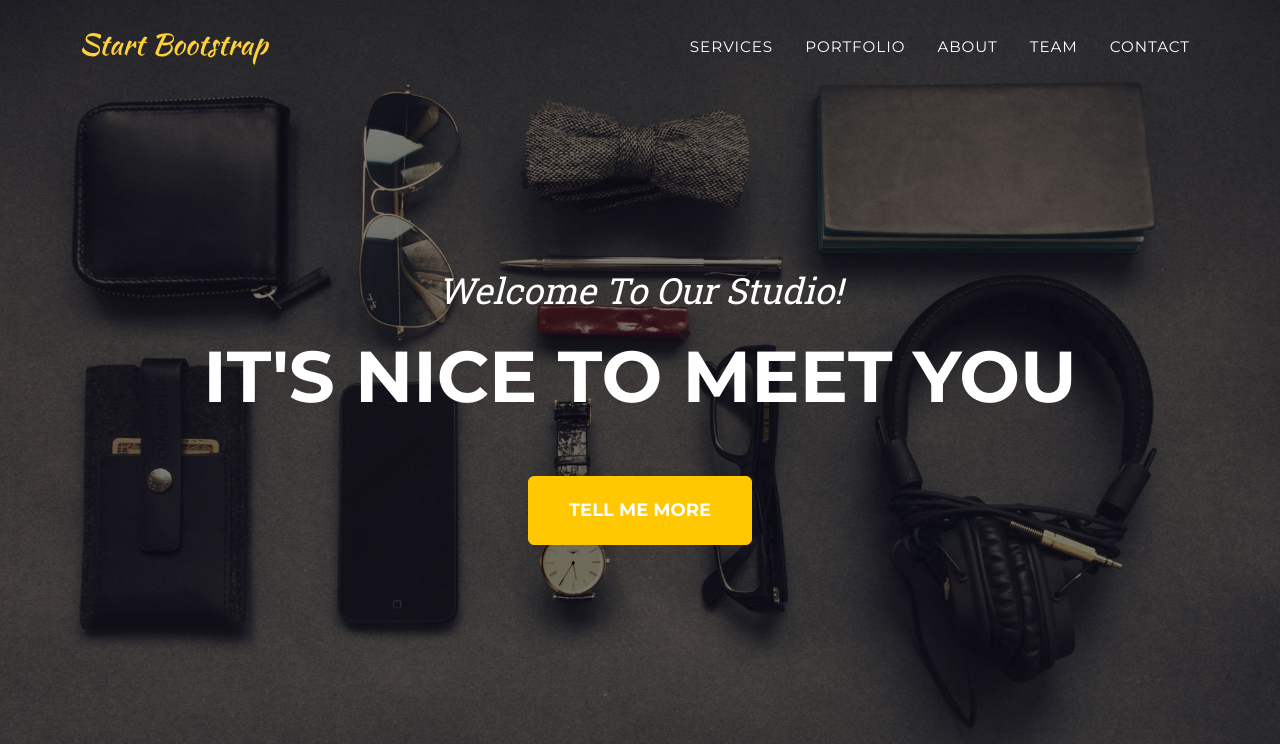
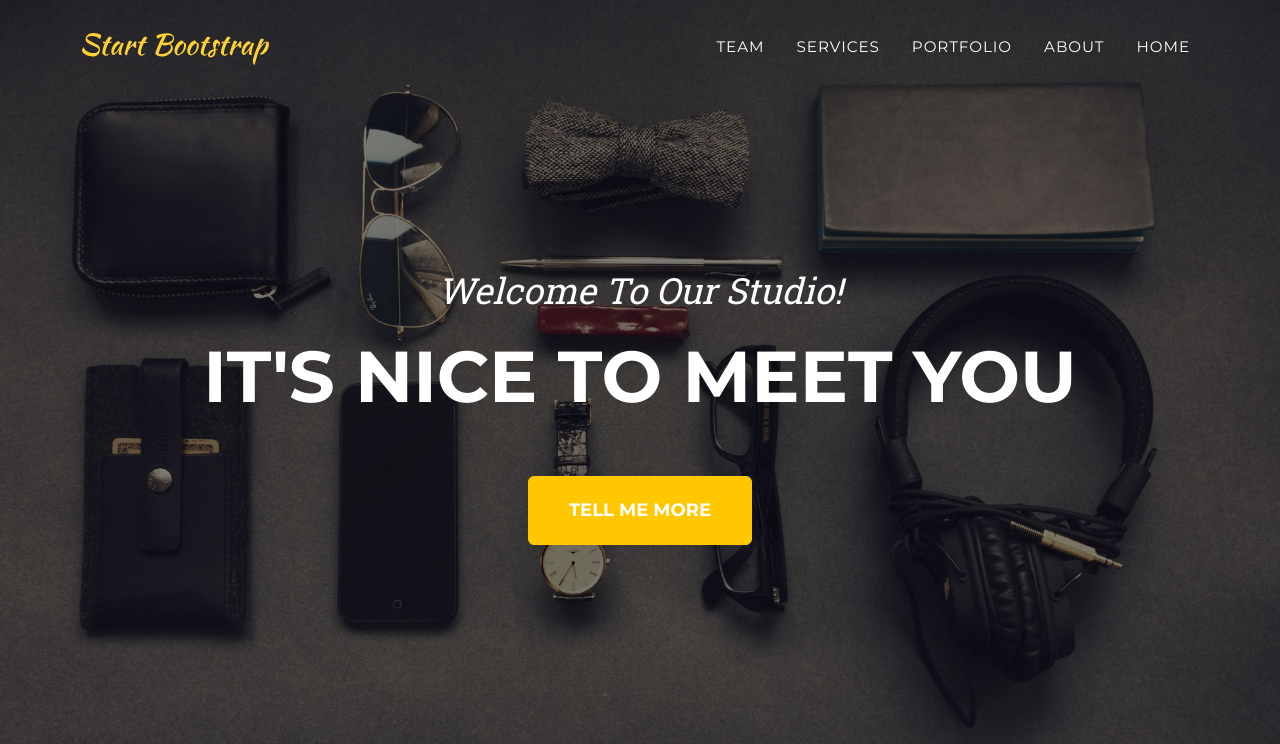
Before and after one commit to likelion-hansung/Backend, a Django app: page / in a window 1280 px wide. Shown: the top 744 px of the page. Run offline with Django 4.2, Linux system fonts and the light colour scheme; some libraries are stand-ins or nearby versions.

Commit message:
5/4목 choiyongseok #14

```diff
--- a/[2주차]/choiyongseok/39VueDjango/templates/base.html
+++ b/[2주차]/choiyongseok/39VueDjango/templates/base.html
@@ -28,11 +28,11 @@
                 </button>
                 <div class="collapse navbar-collapse" id="navbarResponsive">
                     <ul class="navbar-nav text-uppercase ms-auto py-4 py-lg-0">
-                        <li class="nav-item"><a class="nav-link" href="{% url 'team' %}">Services</a></li>
-                        <li class="nav-item"><a class="nav-link" href="{% url 'services' %}">Portfolio</a></li>
-                        <li class="nav-item"><a class="nav-link" href="{% url 'portfolio' %}">About</a></li>
-                        <li class="nav-item"><a class="nav-link" href="{% url 'about' %}">Team</a></li>
-                        <li class="nav-item"><a class="nav-link" href="{% url 'home' %}">Contact</a></li>
+                        <li class="nav-item"><a class="nav-link" href="{% url 'team' %}">Team</a></li>
+                        <li class="nav-item"><a class="nav-link" href="{% url 'services' %}">Services</a></li>
+                        <li class="nav-item"><a class="nav-link" href="{% url 'portfolio' %}">Portfolio</a></li>
+                        <li class="nav-item"><a class="nav-link" href="{% url 'about' %}">About</a></li>
+                        <li class="nav-item"><a class="nav-link" href="{% url 'home' %}">Home</a></li>
                     </ul>
                 </div>
             </div>
```
Also changed, not shown: [2주차]/choiyongseok/39VueDjango/templates/about.html (+4 -4 lines).
